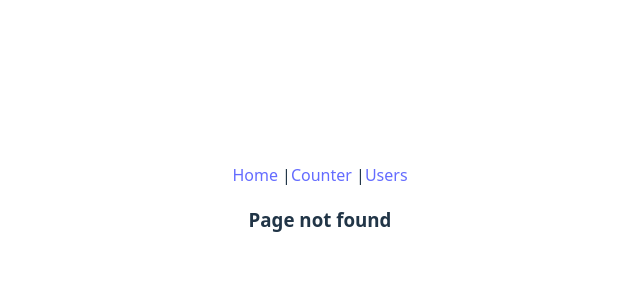
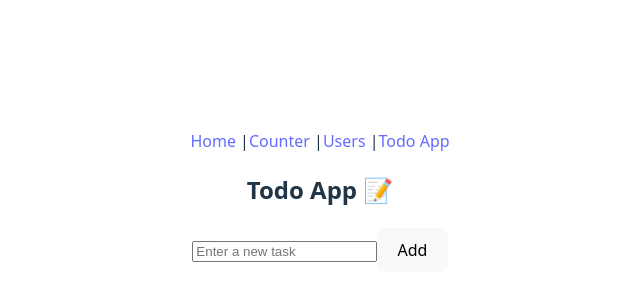
Before and after one commit to shivarajskit/react-hands-on, a React (Vite) app in the folder my-react-app/: page /todos in a window 1280 px wide. Before the commit this address had no page. Shown: the part 192-492 px from the top of the page, without its empty margins (320-960 px from the left). Built offline with nearby package versions, Linux system fonts and the light colour scheme.

Commit message:
Creating Todo app saving todos in LocalStorage

```diff
--- a/my-react-app/src/App.tsx
+++ b/my-react-app/src/App.tsx
@@ -2,18 +2,18 @@ import {Routes, Route, Link} from 'react-router-dom';
 
 import Counter from './components/Counter';
 import UserList from './components/UserList';
+import TodoApp from './components/TodoApp';
 
 import './App.css'
 
 function App() {
   return (
     <div>
-
-
       <nav>
         <Link to="/">Home</Link> |
         <Link to="/counter">Counter</Link> |
-        <Link to="/users">Users</Link>
+        <Link to="/users">Users</Link> |
+        <Link to="/todos">Todo App</Link>
       </nav>
       <Routes>
         <Route path="/" element={
@@ -24,6 +24,7 @@ function App() {
           />
         <Route path="/counter" element={<Counter />} />
         <Route path="/users" element={<UserList />} />
+        <Route path="/todos" element={<TodoApp />} />
         <Route path="*" element={
           <h3>Page not found</h3>}
         />
--- /dev/null
+++ b/my-react-app/src/components/TodoApp.tsx
@@ -0,0 +1,61 @@
+import { useState, useEffect } from 'react';
+
+interface Todo {
+  id: number;
+  text: string;
+  completed: boolean;
+}
+
+function TodoApp() {
+  const [todos, setTodos] = useState<Todo[]>(() => {
+    const saved = localStorage.getItem('todos');
+    return saved ? JSON.parse(saved) : [];
+  });
+  const [newTodo, setNewTodo] = useState('');
+
+  useEffect(() => {
+    localStorage.setItem('todos', JSON.stringify(todos));
+  }, [todos]);
+
+  const addTodo = () => {
+    if (!newTodo.trim()) return;
+    setTodos([
+      ...todos,
+      { id: Date.now(), text: newTodo.trim(), completed: false }
+    ]);
+    setNewTodo('');
+  };
+
+  const toggleTodo = (id: number) => {
+    setTodos(todos.map(todo => todo.id === id ? { ...todo, completed: !todo.completed } : todo));
+  };
+
+  const deleteTodo = (id: number) => {
+    setTodos(todos.filter(todo => todo.id !== id));
+  };
+
+  return (
+    <div>
+      <h2>Todo App 📝</h2>
+      <input
+        type="text"
+        value={newTodo}
+        onChange={e => setNewTodo(e.target.value)}
+        placeholder="Enter a new task"
+      />
+      <button onClick={addTodo}>Add</button>
+
+      <ul>
+        {todos.map(todo => (
+          <li key={todo.id} style={{ textDecoration: todo.completed ? 'line-through' : 'none' }}>
+            {todo.text}
+            <button onClick={() => toggleTodo(todo.id)}>Toggle</button>
+            <button onClick={() => deleteTodo(todo.id)}>Delete</button>
+          </li>
+        ))}
+      </ul>
+    </div>
+  );
+}
+
+export default TodoApp;
```
